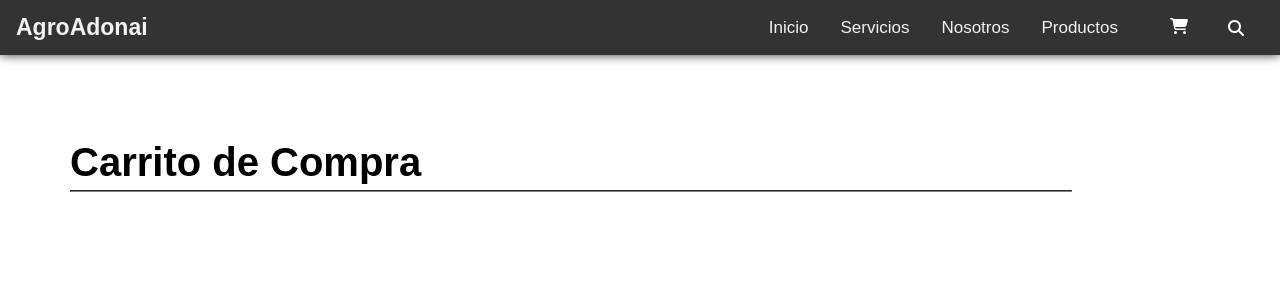
After one commit to CarlosHerazo/Proyect_ADSO, a PHP site: page /page/CarritodeCompras.html in a window 1280 px wide. The commit adds this page. Shown: the top 300 px of the page. Run offline with PHP 8.4, Linux system fonts and the light colour scheme.

Commit message:
No hubo cambios en el proyecto.

```diff
--- a/css/style-productos.css
+++ b/css/style-productos.css
@@ -338,7 +338,7 @@ html {
 
 }
 
-.producto-info1 {
+#producto-info1 {
   text-align: center;
 }
 
@@ -756,3 +756,27 @@ html {
 .contenedor-carrito{
   position: relative;
 }
+
+/*Diseño de pagina carrito*/
+
+#Titulo-carrito{
+  margin-top: 140px;
+  margin-left: 70px;
+}
+
+#Titulo-carrito #titulocarrito{
+  font-size: 40px;
+  margin-bottom: 5px;
+}
+
+#Titulo-carrito #lineacarrito{
+  width: 1000px;
+  border-color:gray;
+
+}
+
+#productos-carrito{
+  display: flex;
+  align-items: center;
+  padding: 30px;
+}
--- a/css/style.css
+++ b/css/style.css
@@ -552,3 +552,9 @@ html{
 }
 
 }
+
+/*Diseño para la pagina del carrito*/
+
+#todo-carrito{
+  margin-top: 200px;
+}
--- a/javascript/hoverProductos.js
+++ b/javascript/hoverProductos.js
@@ -10,6 +10,7 @@ var DivProducto6 = document.getElementById("Producto6")
 DivProducto1.addEventListener("mouseover", function() {
     let barra = document.getElementById("barra1")
     barra.style.background = "#8D5832";
+    DivProducto1.style.cursor = "pointer"
   });
   DivProducto1.addEventListener("mouseout", function() {
     let barra = document.getElementById("barra1")
@@ -22,6 +23,7 @@ DivProducto1.addEventListener("mouseover", function() {
   DivProducto2.addEventListener("mouseover", function() {
     let barra = document.getElementById("barra2")
     barra.style.background = "#359200";
+    DivProducto2.style.cursor = "pointer"
   });
   DivProducto2.addEventListener("mouseout", function() {
     let barra = document.getElementById("barra2")
@@ -33,6 +35,7 @@ DivProducto1.addEventListener("mouseover", function() {
   DivProducto3.addEventListener("mouseover", function() {
     let barra = document.getElementById("barra3")
     barra.style.background = "#FCBD29";
+    DivProducto3.style.cursor = "pointer"
   });
   DivProducto3.addEventListener("mouseout", function() {
     let barra = document.getElementById("barra3")
@@ -44,6 +47,7 @@ DivProducto1.addEventListener("mouseover", function() {
   DivProducto4.addEventListener("mouseover", function() {
     let barra = document.getElementById("barra4")
     barra.style.background = "#98C534";
+    DivProducto4.style.cursor = "pointer"
   });
   DivProducto4.addEventListener("mouseout", function() {
     let barra = document.getElementById("barra4")
@@ -55,6 +59,7 @@ DivProducto1.addEventListener("mouseover", function() {
   DivProducto5.addEventListener("mouseover", function() {
     let barra = document.getElementById("barra5")
     barra.style.background = "#704D2A";
+    DivProducto5.style.cursor = "pointer"
   });
   DivProducto5.addEventListener("mouseout", function() {
     let barra = document.getElementById("barra5")
@@ -66,6 +71,7 @@ DivProducto1.addEventListener("mouseover", function() {
   DivProducto6.addEventListener("mouseover", function() {
     let barra = document.getElementById("barra6")
     barra.style.background = "#FB7D74";
+    DivProducto6.style.cursor = "pointer"
   });
   DivProducto6.addEventListener("mouseout", function() {
     let barra = document.getElementById("barra6")
--- /dev/null
+++ b/page/CarritodeCompras.html
@@ -0,0 +1,68 @@
+<!DOCTYPE html>
+<html lang="en">
+<head>
+    <meta charset="UTF-8">
+    <meta name="viewport" content="width=device-width, initial-scale=1.0">
+    <link rel="stylesheet" href="/css/style-productos.css">
+    <title>Carrito de Compras</title>
+</head>
+<body>
+    <header class="header">
+        <div class="titulo-nav">
+            <a href="./../index.html" >AgroAdonai</a>
+        </div>
+        <nav class="topnav" id="myTopnav">
+            <ul class="nav">
+                <li><a href="./../index.html" >Inicio</a></li>
+                <li  class="submenu__servicios"><a href="#NuestrosServicios">Servicios</a>
+                    <ul>
+                        <li><a href="#domicilio">Envío a domicilio</a></li>
+                        <li><a href="#asesoramiento">Asesoramiento agrícola</a></li>
+                        <li><a href="#atencion">Atención al cliente</a></li>
+                    </ul>
+                </li>
+                <li><a href="/page/nosotros.html">Nosotros</a></li>
+                <li><a href="/page/productos.html">Productos</a></li>
+            </ul>
+            </div>
+            <a href="javascript:void(0);" class="icon" onclick="undir()">
+                <i class="fa fa-bars"></i>
+              </a>
+        </nav>
+              <div class="icon-nav">
+                <a href="/page/CarritodeCompras.html"> <div class="contenedor-carrito">
+                    <p id="contador"></p>
+                    <svg xmlns="http://www.w3.org/2000/svg" height="1em"
+                    viewBox="0 0 576 512"><!--! Font Awesome Free 6.4.0 by @fontawesome - https://fontawesome.com License - https://fontawesome.com/license (Commercial License) Copyright 2023 Fonticons, Inc. -->
+                    <style>
+                        svg {
+                            fill: #ffffff
+                        }
+                    </style>
+                    <path
+                        d="M0 24C0 10.7 10.7 0 24 0H69.5c22 0 41.5 12.8 50.6 32h411c26.3 0 45.5 25 38.6 50.4l-41 152.3c-8.5 31.4-37 53.3-69.5 53.3H170.7l5.4 28.5c2.2 11.3 12.1 19.5 23.6 19.5H488c13.3 0 24 10.7 24 24s-10.7 24-24 24H199.7c-34.6 0-64.3-24.6-70.7-58.5L77.4 54.5c-.7-3.8-4-6.5-7.9-6.5H24C10.7 48 0 37.3 0 24zM128 464a48 48 0 1 1 96 0 48 48 0 1 1 -96 0zm336-48a48 48 0 1 1 0 96 48 48 0 1 1 0-96z" />
+                </svg>
+                </div>
+            </a>
+            <div id="lupa-nav"></div>
+            <svg  xmlns="http://www.w3.org/2000/svg" id="icon-nav-lupa"  height="1em"viewBox="0 0 512 512">
+                <path d="M416 208c0 45.9-14.9 88.3-40 122.7L502.6 457.4c12.5 12.5 12.5 32.8 0 45.3s-32.8 12.5-45.3 0L330.7 376c-34.4 25.2-76.8 40-122.7 40C93.1 416 0 322.9 0 208S93.1 0 208 0S416 93.1 416 208zM208 352a144 144 0 1 0 0-288 144 144 0 1 0 0 288z" />
+            </svg>
+        </div>
+    </header>
+
+    <main>
+        <div id="Titulo-carrito">
+            <h1 id="titulocarrito">Carrito de Compra</h1>
+            <hr id="lineacarrito">
+        </div>
+
+        <div id="productos-carrito">
+
+        </div>
+    </main>
+
+</body>
+
+<script src="/javascript/carrito.js" type="module"></script>
+</html>
```
Also changed, not shown: javascript/ventanaComprar.js (+13 -3 lines), page/productos.html (+6 -4 lines), javascript/carrito.js (added).
